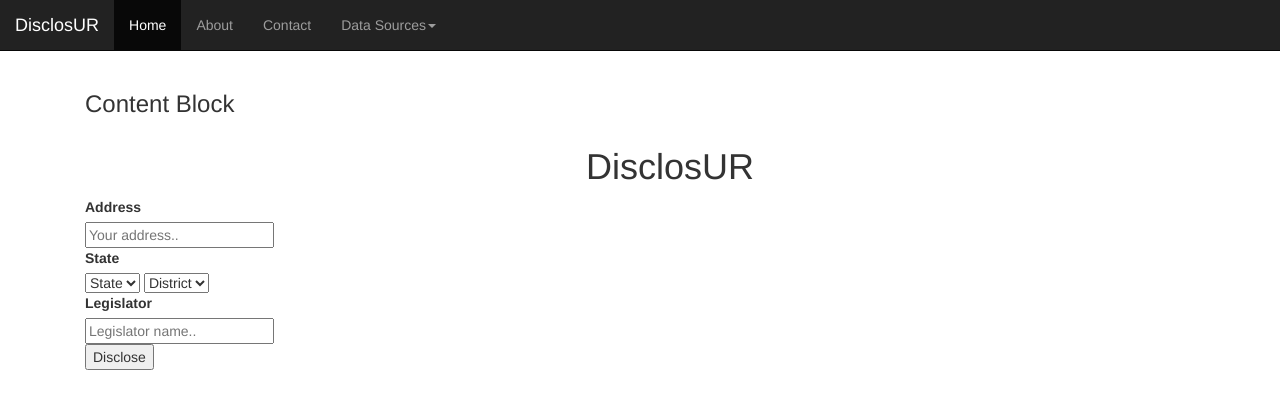
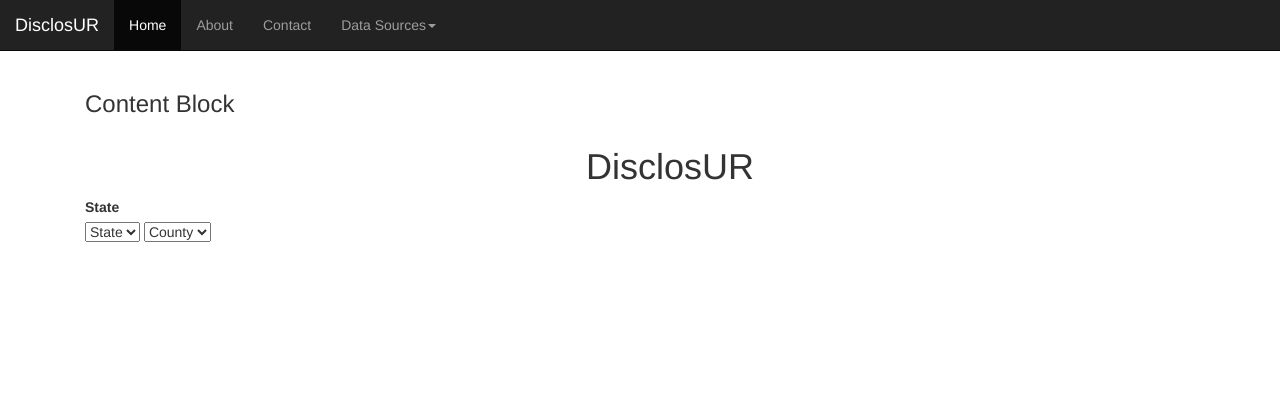
Before and after one commit to ndtallant/DisclosUR-v2, a Flask app: page / in a window 1280 px wide. Shown: the top 409 px of the page. Run offline with Flask 2, Linux system fonts and the light colour scheme; some libraries are stand-ins or nearby versions.

Commit message:
Updated Drake

```diff
--- a/flask_site/templates/index.html
+++ b/flask_site/templates/index.html
@@ -11,17 +11,6 @@
           <fieldset>
           <div class="row">
             <div class="col-25">
-              <label for="address">Address</label>
-            </div>
-            <div class="col-75">
-              <input type="text" id="address" name="user_address" placeholder="Your address..">
-            </div>
-          </div>
-          </fieldset>
-
-          <fieldset>
-          <div class="row">
-            <div class="col-25">
               <label for="country">State</label>
             </div>
             <div class="col-75">
@@ -30,8 +19,8 @@
                 <option value="TX">TX</option>
                 <option value="IL">IL</option>
               </select>
-              <select id="district" name="user_district">
-                <option value="">District</option>
+              <select id="county" name="user_county">
+                <option value="">County</option>
                 <option value="1">1</option>
                 <option value="2">2</option>
               </select>
@@ -39,22 +28,6 @@
           </div>
           </fieldset>
 
-          <fieldset>
-          <div class="row">
-            <div class="col-25">
-              <label for="legislator">Legislator</label>
-            </div>
-            <div class="col-75">
-              <input type="text" id="legislator" name="user_legislator" placeholder="Legislator name..">
-            </div>
-          </div>
-          </fieldset>
-
-          <fieldset>
-          <div class="row">
-            <input type="submit" value="Disclose">
-          </div>
-          </fieldset>
       </form>
     </div>
     {% endblock %}
```
Also changed, not shown: 2 other files.
